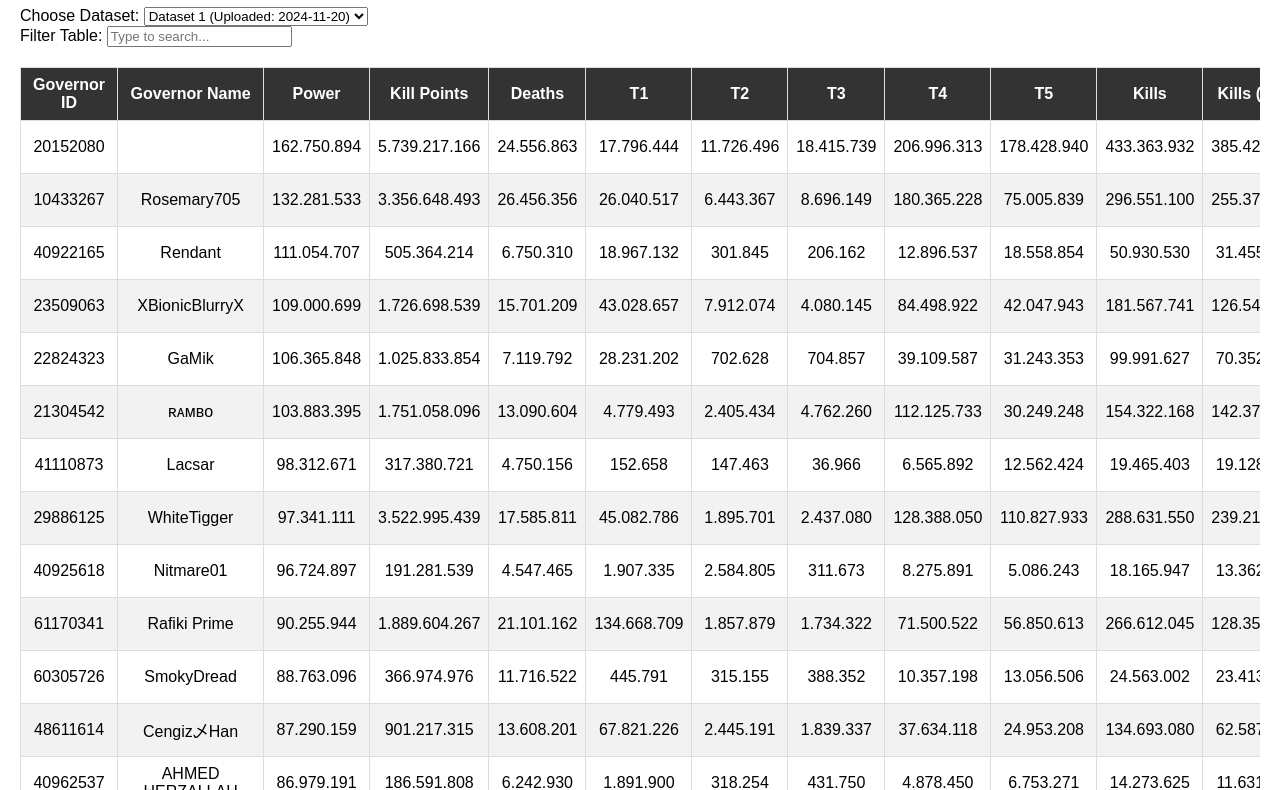
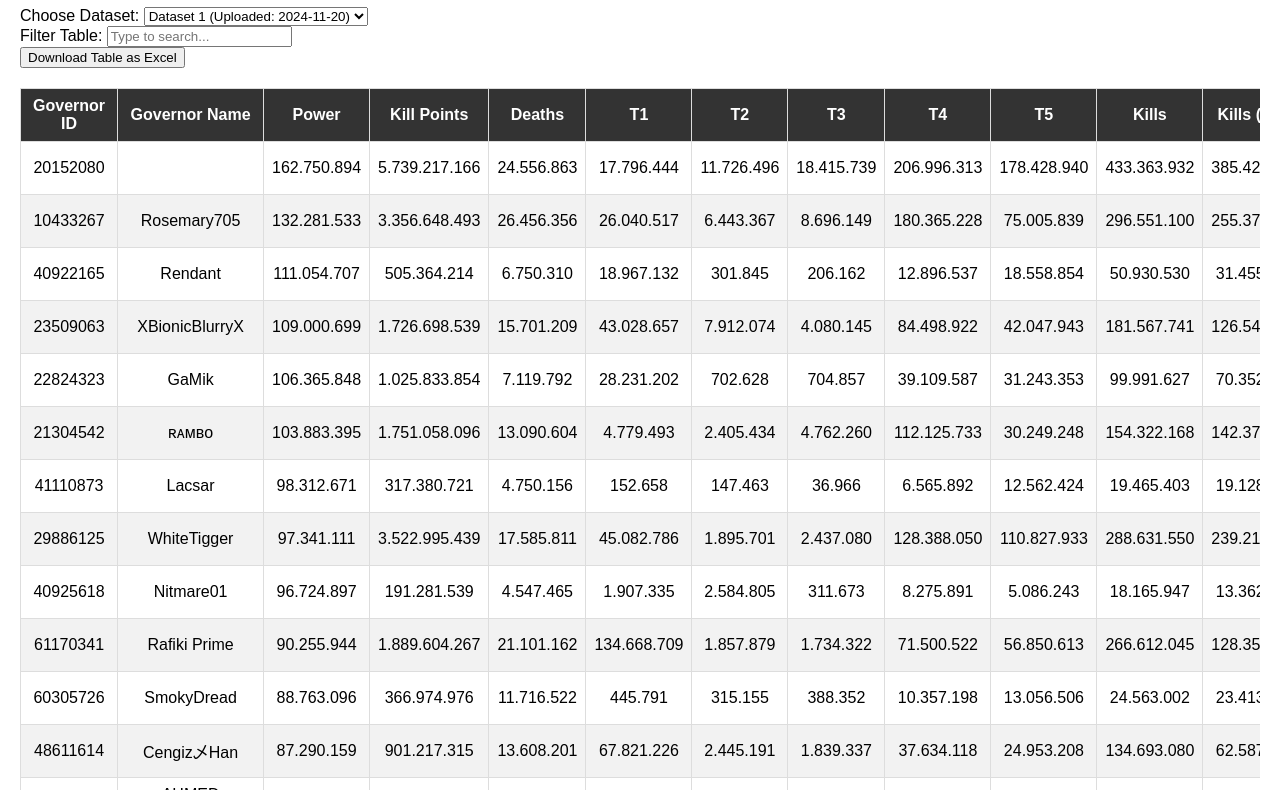
Before and after one commit to WhiteTigger13/rok-stats, a plain HTML site: page index.html in a window 1280 px wide. Shown: the part 73-863 px from the top of the page. Drawn offline with Linux system fonts and the light colour scheme.

Commit message:
Update index.html

```diff
--- a/index.html
+++ b/index.html
@@ -20,7 +20,10 @@
         <label for="table-filter">Filter Table:</label>
         <input type="text" id="table-filter" placeholder="Type to search..." />
     </div>
-
+    <!-- Download button -->
+    <div>
+        <button id="download-button">Download Table as Excel</button>
+    </div>
     <!-- Table container -->
     <div id="table-container">
         <table id="stats-table">
```
